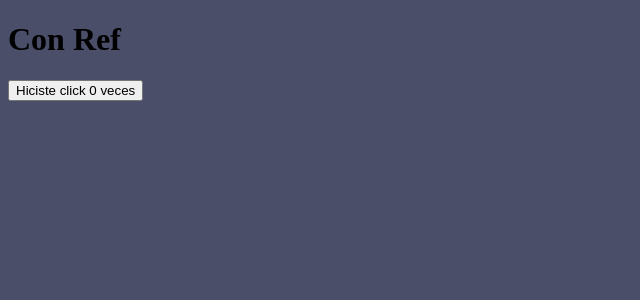
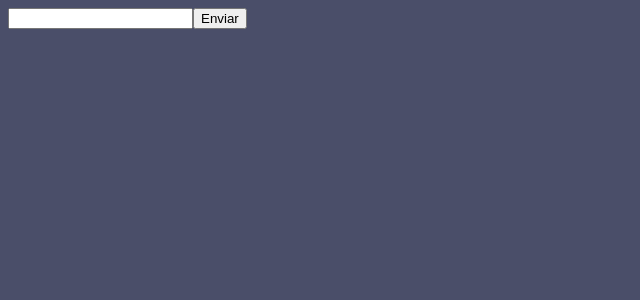
Before and after one commit to bryan-ignacio/react_v19.1, a React (Vite) app in the folder 04-escape-hatches/: page / in a window 1280 px wide. Shown: the top 300 px of the page, without its empty margins (0-640 px from the left). Built offline with nearby package versions, Linux system fonts and the light colour scheme.

Commit message:
desafios: uno y dos terminados.

```diff
--- /dev/null
+++ b/04-escape-hatches/src/01-hook-ref/04-desafio-uno/App.jsx
@@ -0,0 +1,81 @@
+/*
+Desafio Uno:
+escribe un mensaje y haz click en enviar.
+notaras:
+    1. que hay un retraso de tres segundos antes de que veas la alerta de Enviado
+    2. durante este retraso puedes ver un boton deshacer.
+    3. Haz clic en el. este boton de Deshacer se supone que debe evitar que el mensaje
+       de Enviado aparezca.
+    4. hace esto llamando a clearTimeout para el identificador del timeout guardado
+       durante handleSend. sin embargo, incluso despues de hacer click en deshacer
+       el mensaje de enviado sigue apareciendo.
+
+       Encuentra por que no funciona y arreglalo.
+*/
+
+import { useRef, useState } from "react";
+
+export default function App() {
+  const [isSending, setIsSending] = useState(false);
+  const [text, setText] = useState("");
+  // antes teniamos un let timeoutId = null pero esta variable no sobreviven
+  // entre renderizados porque cada renderizado ejecuta tu componente e inicializa sus
+  //variables desde cero.
+
+  // por lo que guardamos en un ref. preservara la informacion entre renderizaciones.
+  let refTimeoutId = useRef(null);
+
+  function handleEnviarClick() {
+    // cambia el valor del estado a enviado=true
+    setIsSending(true);
+
+    refTimeoutId.current = setTimeout(() => {
+      //luego mostrara el alert con el mensaje que fue enviado.
+      alert("Enviado!");
+      // ahora cambio el valor del estado a false para inidicar que ya fue enviado y
+      // cambia a no enviado.
+      setIsSending(false);
+    }, 3000);
+  }
+
+  function handleChange(e) {
+    setText(e.target.value);
+  }
+
+  function handleUndo() {
+    setIsSending(false);
+    clearTimeout(refTimeoutId.current);
+  }
+
+  let content;
+
+  if (isSending) {
+    content = (
+      <>
+        <button disabled={isSending}>Enviando...</button>
+        <button onClick={handleUndo}>Deshacer</button>
+      </>
+    );
+  } else {
+    content = (
+      <>
+        <button onClick={handleEnviarClick}>Enviar</button>
+      </>
+    );
+  }
+
+  return (
+    <>
+      <div>
+        <input type="text" value={text} onChange={handleChange} />
+        {content}
+      </div>
+    </>
+  );
+}
+
+/*
+isSend?
+false: input y botonEnviar
+true: input, botonEnviar, botonDeshacer
+*/
--- /dev/null
+++ b/04-escape-hatches/src/01-hook-ref/05-desafio-dos/App.jsx
@@ -0,0 +1,27 @@
+/*
+Desafio 2:
+    Arreglar un componente que no logra rerenderizar
+
+    Este boton se supone que alterna entre mostrar "Encendido" y "Apagado".
+    Sin embargo, siempre muestra "Apagado"
+    Que esta mal en este codigo? arreglalo.
+*/
+
+import { useState } from "react";
+
+export default function App() {
+  //const isOnRef = useRef(false);
+
+  const [isOn, setIsOn] = useState(false);
+
+  function handleClick() {
+    //  isOnRef.current = !isOnRef.current;
+    setIsOn(!isOn);
+  }
+
+  return (
+    <>
+      <button onClick={handleClick}>{isOn ? "Encendido" : "Apagado"}</button>
+    </>
+  );
+}
--- a/04-escape-hatches/src/main.jsx
+++ b/04-escape-hatches/src/main.jsx
@@ -4,9 +4,10 @@ import "./01-hook-ref/App.css";
 
 import ConEstado from "./01-hook-ref/03-cuando-usar/App";
 import ConRef from "./01-hook-ref/03-cuando-usar/Ref";
+import App from "./01-hook-ref/04-desafio-uno/App";
 
 createRoot(document.getElementById("root")).render(
   <StrictMode>
-    <ConRef />
+    <App />
   </StrictMode>,
 );
```
